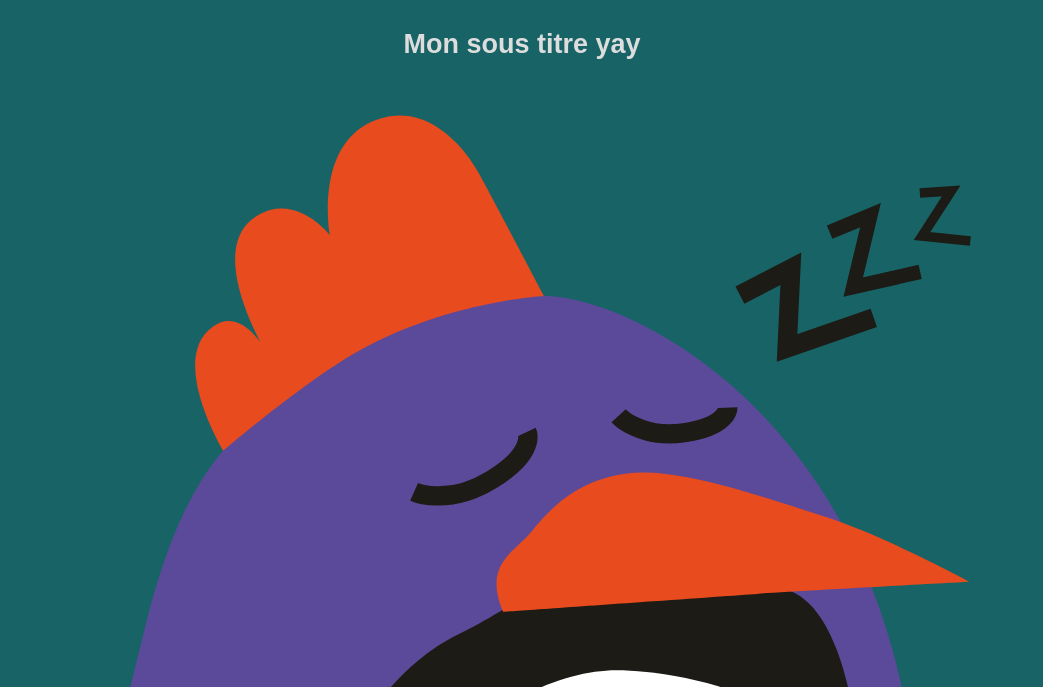
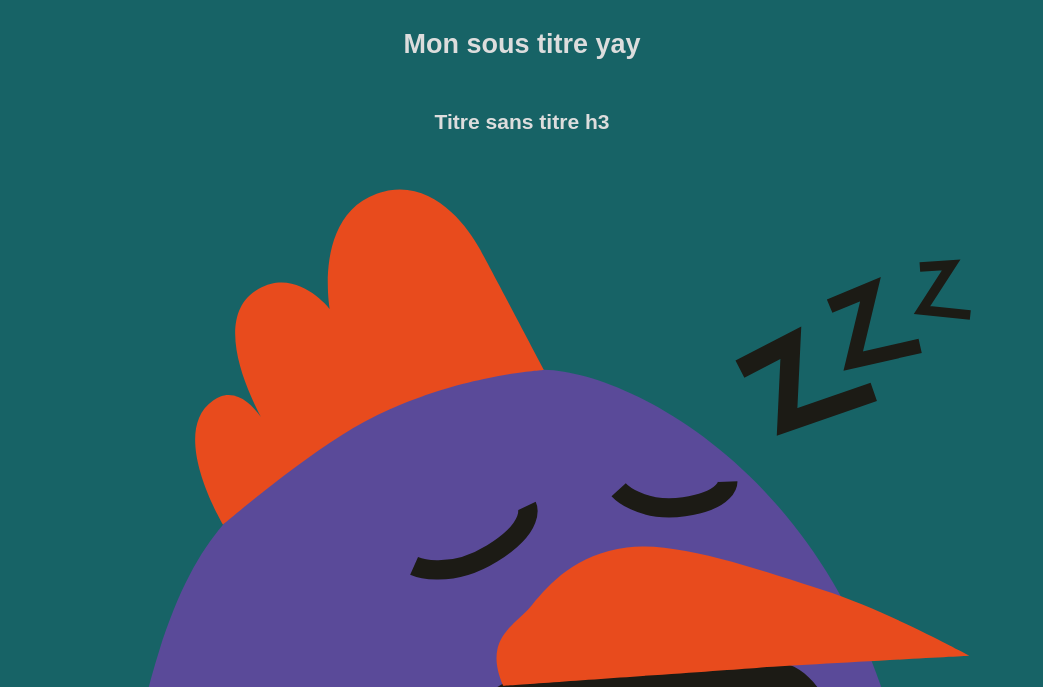
Before and after one commit to youpiwaza/mon-projet-de-groupe, a plain HTML site: page index.html in a window 1280 px wide. Shown: the part 113-800 px from the top of the page, without its empty margins (118-1161 px from the left). Drawn offline with Linux system fonts and the light colour scheme.

Commit message:
📝rajout titre <h3> sur index.html

```diff
--- a/index.html
+++ b/index.html
@@ -12,6 +12,7 @@
 <body>
     <h1>Mon super projet de groupe</h1>
     <h2>Mon sous titre yay</h2>
+    <h3>Titre sans titre h3</h3>
     <svg version="1.1" xmlns="http://www.w3.org/2000/svg" xmlns:xlink="http://www.w3.org/1999/xlink" x="0px" y="0px"
         viewBox="0 0 112 112" style="enable-background:new 0 0 112 112;" xml:space="preserve">
         <style type="text/css">
```
Also changed, not shown: a_propos.html (+2 -0 lines).
